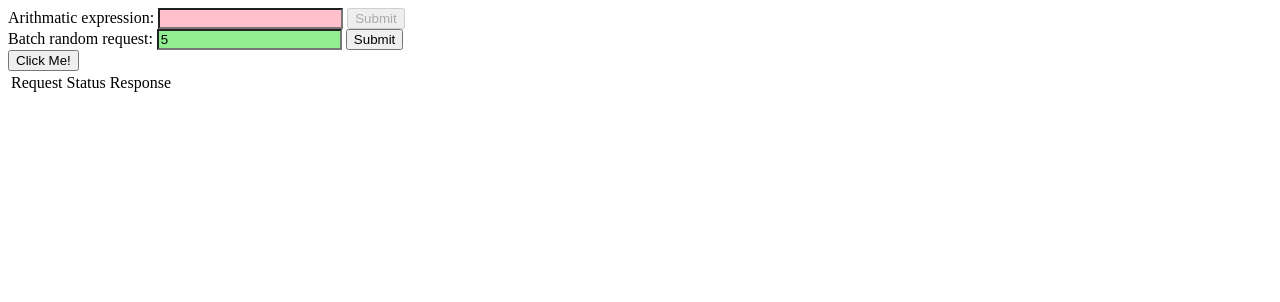
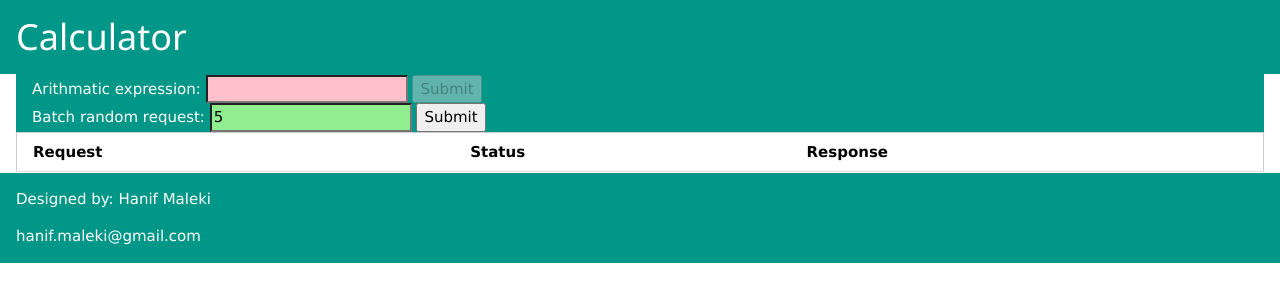
Before and after one commit to hanifmaleki/ArithmeticService, a plain HTML site: page public/index.html in a window 1280 px wide. Drawn offline with nearby package versions, Linux system fonts and the light colour scheme.

Commit message:
Applying style sheet

```diff
--- a/public/arithmetic.js
+++ b/public/arithmetic.js
@@ -100,15 +100,15 @@ app.factory('service', function() {
 function sendRequest(scope, http, ex, operator, operand1, operand2){
      var request = {request:ex, status:"sent", answer:NaN, clientId: scope.requestId};
              http.get(__env.apiUrl+"/add",  {
-                                                        params: { operator:operator,
-                                                        operand1: operand1,
-                                                        operand2: operand2,
-                                                        clientNumber: scope.clientNumber,
-                                                        clientId: scope.requestId}
+                                        params: { operator:operator,
+                                        operand1: operand1,
+                                        operand2: operand2,
+                                        clientNumber: scope.clientNumber,
+                                        clientId: scope.requestId}
                                                     })
                  .then(function(response) {
                      request.status="processed at server";
-                     request.answer=response.data;
+                     //request.answer=response.data;
                  });
             scope.requestId++;
             scope.requests.push(request);
--- a/public/index.html
+++ b/public/index.html
@@ -6,40 +6,50 @@
     <script src="https://ajax.googleapis.com/ajax/libs/angularjs/1.6.4/angular.min.js"></script>
     <script src="env.js"></script>
     <script src="arithmetic.js"></script>
+    <link rel="stylesheet" href="https://www.w3schools.com/w3css/4/w3.css">
     <style>
+
     input.ng-invalid {
         background-color:pink;
     }
     input.ng-valid {
         background-color:lightgreen;
     }
+
     </style>
 </head>
-<body ng-app="application" >
-<div ng-controller="controller">
+<body ng-app="application">
+
+<div class="w3-container w3-teal">
+    <h1>Calculator</h1>
+</div>
+<div ng-controller="controller" class="w3-container">
+    <div class="w3-container w3-teal">
     <form name="exprForm" ng-submit="submitForm(exprForm.$valid)" novalidate>
         Arithmatic expression:
         <Input type="text" ng-model="expression" required ng-pattern="exprPattern"/>
         <Input type="submit" ng-click="myFunction()" ng-disabled="exprForm.$invalid"/>
     </form>
+    </div>
 
+    <div class="w3-container w3-teal">
     <form name="batchForm" ng-submit="submitForm(batchForm.$valid)" novalidate>
         Batch random request:
         <Input type="number" ng-model="batchSize" ng-max="20" ng-min="2" required/>
         <Input type="submit" ng-click="sendBatch()" ng-disabled="batchForm.$invalid"/>
     </form>
+    </div>
 
-<button type="button" ng-click="pullResults()">Click Me!</button>
 
     <!--h1>{{myVar}}</h1>
     <h2>{{value3}}</h2>
     <h3>{{value4}}</h3-->
 
-<table>
+    <table class="w3-table-all" style="height:100%">
         <tr>
-    <td>Request</td>
-    <td>Status</td>
-    <td>Response</td>
+            <th>Request</th>
+            <th>Status</th>
+            <th>Response</th>
         </tr>
         <tr ng-repeat="req in requests">
             <td>{{req.request}}</td>
@@ -48,6 +58,12 @@
         </tr>
     </table>
 </div>
+
+<div class="w3-container w3-teal">
+    <p>Designed by: Hanif Maleki</p>
+    <p>hanif.maleki@gmail.com</p>
+</div>
+
 <div ng-controller="controller2"></div>
 
 </body>
```
Also changed, not shown: 1 other file. Lines whose indentation alone changed are shown as unchanged.
